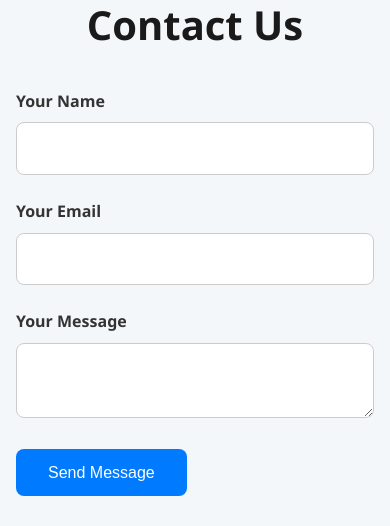
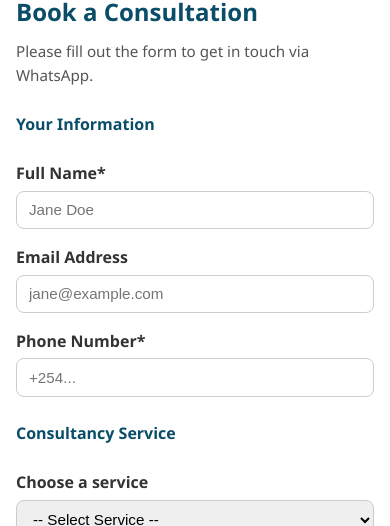
Before and after one commit to collins05-munene/munene-firm, a plain HTML site: page index.html in a window 390 px wide. Shown: the part 4369-4895 px from the top of the page. Drawn offline with Linux system fonts and the light colour scheme.

Commit message:
Added consultation booking form with scoped styling

```diff
--- a/assets/styles.css
+++ b/assets/styles.css
@@ -372,65 +372,103 @@ nav ul li a:hover {
 .article-detail .cta-button:hover {
   background-color: #003366;
 }
-/* Contact Section */
-#contact {
-  background-color: #f4f7fa;
-  padding: 4rem 2rem;
-  text-align: center;
+/*Booking Section */
+
+#consultation-booking {
+  max-width: 600px;
+  margin: 2rem auto;
+  padding: 2rem;
+  background: #fff;
+  border-radius: 0.75rem;
+  box-shadow: 0 4px 12px rgba(0, 0, 0, 0.07);
+  font-family: "Segoe UI", sans-serif;
 }
 
-#contact h2 {
-  font-size: 2.5rem;
-  color: #1a1a1a;
-  margin-bottom: 2rem;
+#consultation-booking h2 {
+  font-size: 1.75rem;
+  color: #0a4d68;
+  margin-bottom: 0.5rem;
 }
 
-form {
-  max-width: 600px;
-  margin: 0 auto;
-  text-align: left;
+#consultation-booking p {
+  font-size: 0.95rem;
+  color: #555;
+  margin-bottom: 1.5rem;
 }
 
-form label {
+#consultation-booking fieldset {
+  border: none;
+  margin-bottom: 1.5rem;
+}
+
+#consultation-booking legend {
+  font-weight: bold;
+  margin-bottom: 0.5rem;
+  color: #0a4d68;
+}
+
+#consultation-booking label {
   display: block;
   font-weight: 600;
-  margin-bottom: 0.5rem;
+  margin-top: 1rem;
+  margin-bottom: 0.25rem;
   color: #333;
 }
 
-form input,
-form textarea {
+#consultation-booking input,
+#consultation-booking select,
+#consultation-booking textarea {
   width: 100%;
-  padding: 0.9rem;
+  padding: 0.6rem 0.75rem;
   border: 1px solid #ccc;
-  border-radius: 8px;
-  margin-bottom: 1.5rem;
+  border-radius: 0.5rem;
   font-size: 1rem;
-  font-family: inherit;
-  transition: border-color 0.3s ease;
+  box-sizing: border-box;
+  transition: border-color 0.3s;
 }
 
-form input:focus,
-form textarea:focus {
-  border-color: #007bff;
+#consultation-booking input:focus,
+#consultation-booking select:focus,
+#consultation-booking textarea:focus {
   outline: none;
+  border-color: #0a4d68;
 }
 
-form button {
-  background-color: #007bff;
-  color: #fff;
-  padding: 0.9rem 2rem;
+#consultation-booking button {
+  padding: 0.75rem 1.5rem;
+  font-size: 1rem;
+  background-color: #0a4d68;
+  color: white;
   border: none;
-  border-radius: 8px;
-  font-size: 1rem;
+  border-radius: 0.5rem;
   cursor: pointer;
+  margin-top: 1rem;
   transition: background-color 0.3s ease;
 }
 
-form button:hover {
-  background-color: #0056b3;
+#consultation-booking button:hover {
+  background-color: #09719b;
 }
 
+@media (max-width: 480px) {
+  #consultation-booking {
+    padding: 1rem;
+  }
+
+  #consultation-booking h2 {
+    font-size: 1.5rem;
+  }
+
+  #consultation-booking input,
+  #consultation-booking select,
+  #consultation-booking textarea {
+    font-size: 0.95rem;
+  }
+
+  #consultation-booking button {
+    width: 100%;
+  }
+}
 /* Social Links */
 .social-links {
   margin-top: 2rem;
--- a/index.html
+++ b/index.html
@@ -11,7 +11,7 @@
       name="keywords"
       content="consultancy, business, solutions, strategies"
     />
-    <meta name="author" content="Your Consultancy Firm" />
+    <meta name="author" content="Munene Consultancy Firm" />
     <link
       rel="stylesheet"
       href="https://cdnjs.cloudflare.com/ajax/libs/font-awesome/6.0.0-beta3/css/all.min.css"
@@ -151,26 +151,81 @@
     </section>
 
     <!-- Contact Us Section -->
-    <section id="contact">
-      <h2>Contact Us</h2>
-      <form
-        action="https://formsubmit.co/collinsgitonga296@gmail.com"
-        method="POST"
-      >
-        <label for="name">Your Name</label>
-        <input type="text" id="name" name="name" required />
-        <label for="email">Your Email</label>
-        <input type="email" id="email" name="email" required />
-        <label for="message">Your Message</label>
-        <textarea id="message" name="message" required></textarea>
-        <button type="submit">Send Message</button>
+
+    <section id="consultation-booking" aria-labelledby="consultation-heading">
+      <h2 id="consultation-heading">Book a Consultation</h2>
+      <p>Please fill out the form to get in touch via WhatsApp.</p>
+
+      <form id="booking-form">
+        <fieldset>
+          <legend>Your Information</legend>
+
+          <label for="fullname">Full Name*</label>
+          <input
+            type="text"
+            id="fullname"
+            name="fullname"
+            required
+            placeholder="Jane Doe"
+          />
+
+          <label for="email">Email Address</label>
+          <input
+            type="email"
+            id="email"
+            name="email"
+            placeholder="jane@example.com"
+          />
+
+          <label for="phone">Phone Number*</label>
+          <input
+            type="tel"
+            id="phone"
+            name="phone"
+            required
+            placeholder="+254..."
+          />
+        </fieldset>
+
+        <fieldset>
+          <legend>Consultancy Service</legend>
+
+          <label for="service">Choose a service</label>
+          <select id="service" name="service" required>
+            <option value="">-- Select Service --</option>
+            <option>Business Strategy</option>
+            <option>Market Research</option>
+            <option>Financial Consulting</option>
+            <option>Operational Optimization</option>
+            <option>Startup Mentorship</option>
+            <option>Digital Transformation</option>
+          </select>
+        </fieldset>
+
+        <fieldset>
+          <legend>Preferred Date & Time</legend>
+
+          <label for="date">Date*</label>
+          <input type="date" id="date" name="date" required />
+
+          <label for="time">Time</label>
+          <input type="time" id="time" name="time" />
+        </fieldset>
+
+        <fieldset>
+          <legend>Notes (Optional)</legend>
+          <label for="notes">Additional Information</label>
+          <textarea
+            id="notes"
+            name="notes"
+            rows="4"
+            placeholder="Any details you'd like to add..."
+          ></textarea>
+        </fieldset>
+
+        <button type="submit">Submit via WhatsApp</button>
       </form>
-      <input
-        type="hidden"
-        name="_next"
-        value="https://yourdomain.com/thank-you.html"
-      />
-      <input type="hidden" name="_captcha" value="false" />
+
       <section class="social-links">
         <a href="https://wa.me/254790342156" aria-label="WhatsApp">
           <i class="fa-brands fa-whatsapp"></i> Chat on WhatsApp</a
@@ -180,7 +235,6 @@
         >
       </section>
     </section>
-
     <section id="faq">
       <h2>Frequently Asked Questions</h2>
 
--- a/script.js
+++ b/script.js
@@ -10,3 +10,34 @@ document.addEventListener("DOMContentLoaded", () => {
       console.error("Could not find .hamburger-icon or nav ul elements.");
     }
   });
+
+
+//whatsapp booking form
+
+document.getElementById("booking-form").addEventListener("submit", function (e) {
+  e.preventDefault();
+
+  const name = document.getElementById("fullname").value;
+  const email = document.getElementById("email").value;
+  const phone = document.getElementById("phone").value;
+  const service = document.getElementById("service").value;
+  const date = document.getElementById("date").value;
+  const time = document.getElementById("time").value;
+  const notes = document.getElementById("notes").value;
+
+  const message = `Hello, I would like to book a consultation.
+
+Name: ${name}
+Email: ${email}
+Phone: ${phone}
+Service: ${service}
+Preferred Date: ${date}
+Preferred Time: ${time}
+Additional Notes: ${notes || "N/A"}
+  `;
+
+  const encodedMessage = encodeURIComponent(message);
+  const whatsappNumber = "254790342156"; // Kenya format: remove leading 0, add country code
+
+  window.open(`https://wa.me/${whatsappNumber}?text=${encodedMessage}`, "_blank");
+});
```
